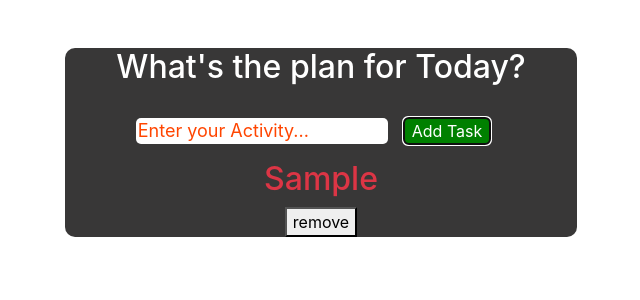
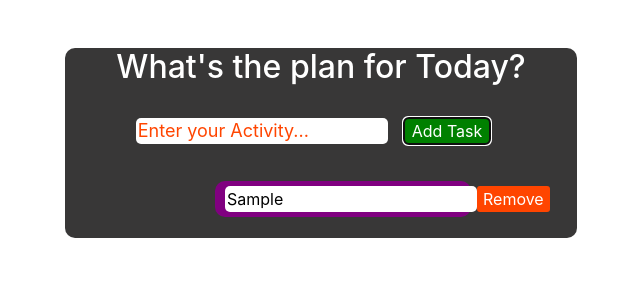
Before and after one commit to tanuja8/Todo, a React (Create React App) app: page / in a window 1280 px wide. Both pictures are taken after typing "Sample" into the empty fields and a click on the button "Add Task". Shown: the top 300 px of the page, without its empty margins (319-959 px from the left). Built offline with nearby package versions, Linux system fonts and the light colour scheme.

Commit message:
project updated

```diff
--- a/src/Component/Todo.css
+++ b/src/Component/Todo.css
@@ -18,3 +18,23 @@ input{
     border: none;
     border-radius: 5px;
 }
+
+.task_area{
+    width: 50%;
+    background-color: purple;
+    border-radius: 10px;
+    margin: 5px;
+    display: flex;
+    align-items: center;
+    margin-left: 150px;
+    justify-content: space-between;
+    padding: 5px 10px;
+
+}
+
+.R_btn{
+    border: none;
+    border-radius: 3px;
+    background-color: orangered;
+    color: white;
+}
--- a/src/Component/Todo.js
+++ b/src/Component/Todo.js
@@ -25,9 +25,11 @@ export default function Todo() {
          <div>
           {listData.map(data=>{
             return(
-             <div className='text-danger'>
-               <h2>{data}</h2>
-              <button>remove</button>
+              <div className="py-3 ">
+             <div className='text-white  task_area'>
+               <input type="text" value={data }></input>
+              <button className="R_btn">Remove</button>
+              </div>
               </div>
             )
           })}
```
